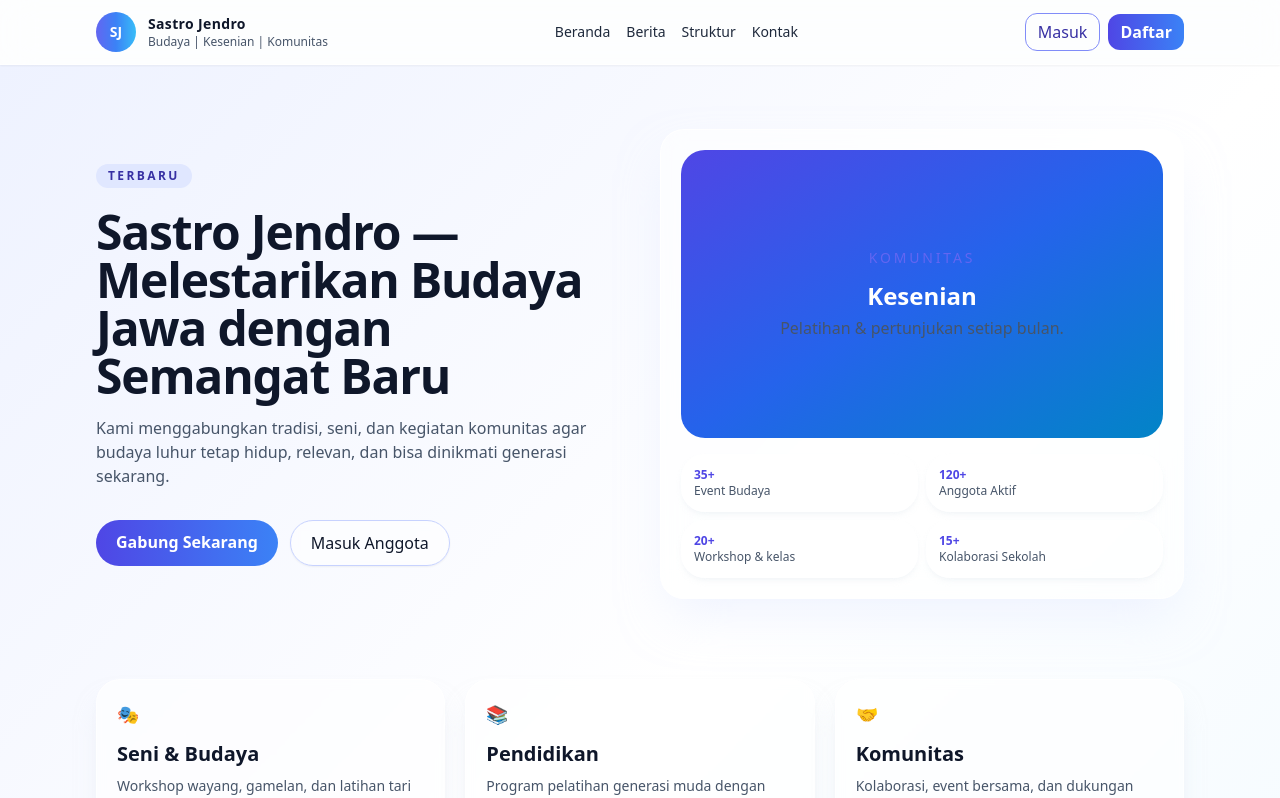
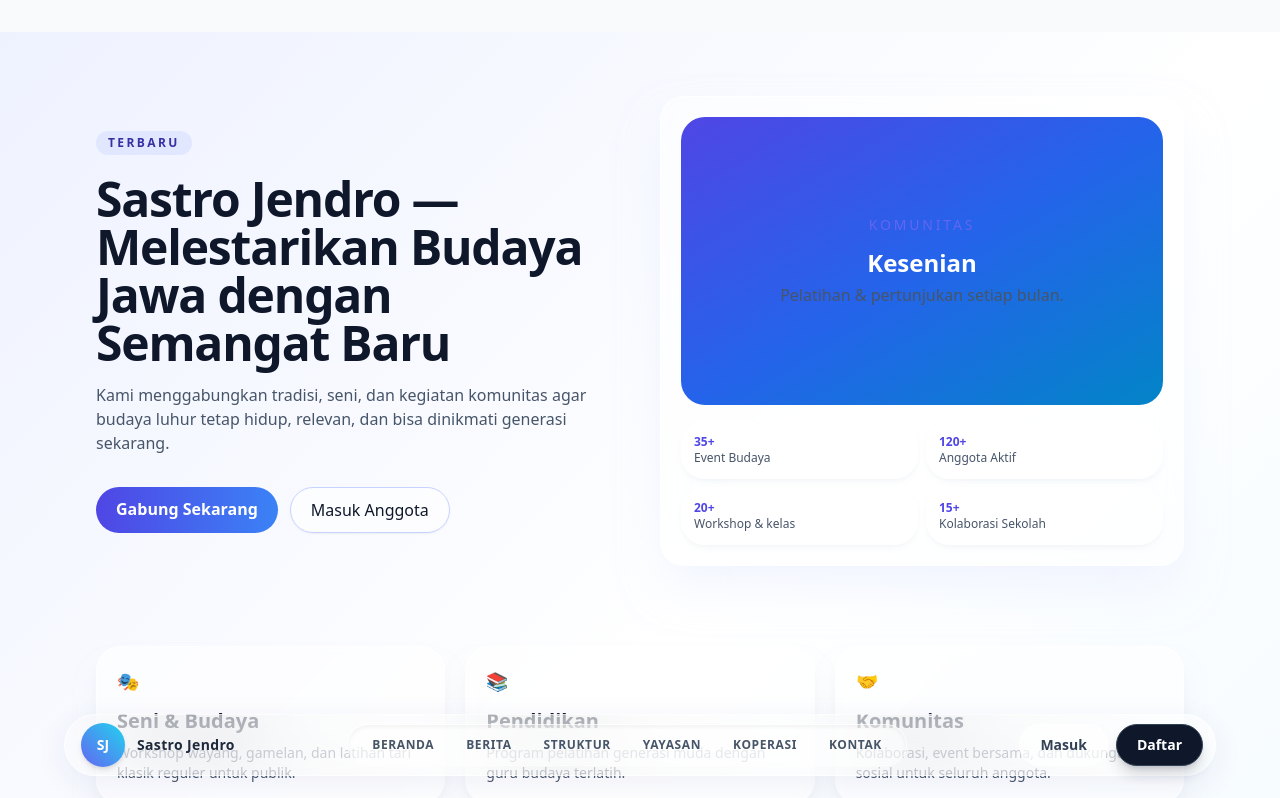
Before and after one commit to juanryz/sastro, a Nuxt app: page / in a window 1280 px wide. Shown: the top 798 px of the page. Built offline with nearby package versions, Linux system fonts and the light colour scheme.

Commit message:
feat(layout): move navbar to bottom fixed dock and add Yayasan/Koperasi menus

```diff
--- a/layouts/default.vue
+++ b/layouts/default.vue
@@ -1,33 +1,35 @@
 <template>
-  <div class="min-h-screen bg-slate-50 text-slate-900">
-    <header class="sticky top-0 z-50 backdrop-blur-lg bg-white/70 shadow-sm border-b border-white/60">
-      <div class="max-w-6xl mx-auto px-4 sm:px-6 lg:px-8">
-        <div class="flex items-center justify-between h-16">
-          <NuxtLink to="/" class="flex items-center gap-3">
-            <div class="w-10 h-10 rounded-3xl bg-gradient-to-r from-indigo-500 via-blue-500 to-sky-400 flex items-center justify-center text-sm font-extrabold text-white">SJ</div>
-            <div>
-              <p class="text-sm font-semibold tracking-wide">Sastro Jendro</p>
-              <p class="text-xs text-slate-600">Budaya | Kesenian | Komunitas</p>
-            </div>
-          </NuxtLink>
+  <div class="min-h-screen bg-slate-50 text-slate-900 pb-32 relative overflow-x-hidden">
+    <!-- Floating Bottom Navbar (Dock) -->
+    <header class="fixed bottom-6 left-1/2 -translate-x-1/2 z-50 w-[96%] max-w-6xl">
+      <div class="rounded-full backdrop-blur-2xl bg-white/40 shadow-[0_8px_32px_0_rgba(31,38,135,0.07)] border border-white/60 p-2 flex items-center justify-between">
+        <!-- Logo -->
+        <NuxtLink to="/" class="flex items-center gap-3 pl-2 group">
+          <div class="w-11 h-11 rounded-full bg-gradient-to-tr from-indigo-500 to-cyan-400 flex items-center justify-center text-sm font-black text-white shadow-md group-hover:shadow-lg group-hover:scale-105 transition-all duration-300">SJ</div>
+          <div class="hidden lg:block">
+            <p class="text-sm font-extrabold tracking-wide text-slate-800">Sastro Jendro</p>
+          </div>
+        </NuxtLink>
 
-          <div class="hidden md:flex items-center gap-4 text-sm font-medium text-slate-800">
-            <NuxtLink to="/" class="hover:text-indigo-600 transition">Beranda</NuxtLink>
-            <NuxtLink to="/berita" class="hover:text-indigo-600 transition">Berita</NuxtLink>
-            <NuxtLink to="/struktur" class="hover:text-indigo-600 transition">Struktur</NuxtLink>
-            <NuxtLink to="/kontak" class="hover:text-indigo-600 transition">Kontak</NuxtLink>
-          </div>
+        <!-- Navigation Menus -->
+        <nav class="hidden md:flex items-center bg-white/50 rounded-full px-2 py-1 shadow-inner border border-white/50">
+          <NuxtLink to="/" class="px-4 py-2 rounded-full text-xs font-bold uppercase tracking-wider text-slate-600 hover:bg-white hover:text-indigo-600 hover:shadow-sm transition-all duration-300">Beranda</NuxtLink>
+          <NuxtLink to="/berita" class="px-4 py-2 rounded-full text-xs font-bold uppercase tracking-wider text-slate-600 hover:bg-white hover:text-indigo-600 hover:shadow-sm transition-all duration-300">Berita</NuxtLink>
+          <NuxtLink to="/struktur" class="px-4 py-2 rounded-full text-xs font-bold uppercase tracking-wider text-slate-600 hover:bg-white hover:text-indigo-600 hover:shadow-sm transition-all duration-300">Struktur</NuxtLink>
+          <NuxtLink to="/yayasan" class="px-4 py-2 rounded-full text-xs font-bold uppercase tracking-wider text-slate-600 hover:bg-white hover:text-indigo-600 hover:shadow-sm transition-all duration-300">Yayasan</NuxtLink>
+          <NuxtLink to="/koperasi" class="px-4 py-2 rounded-full text-xs font-bold uppercase tracking-wider text-slate-600 hover:bg-white hover:text-indigo-600 hover:shadow-sm transition-all duration-300">Koperasi</NuxtLink>
+          <NuxtLink to="/kontak" class="px-4 py-2 rounded-full text-xs font-bold uppercase tracking-wider text-slate-600 hover:bg-white hover:text-indigo-600 hover:shadow-sm transition-all duration-300">Kontak</NuxtLink>
+        </nav>
 
-          <div class="flex items-center gap-2">
-
-            <NuxtLink to="/member/login" class="rounded-xl border border-indigo-400 px-3 py-1.5 text-indigo-600 hover:bg-indigo-100 text-indigo-800 transition">Masuk</NuxtLink>
-            <NuxtLink to="/register" class="rounded-xl bg-gradient-to-r from-indigo-600 to-blue-500 px-3 py-1.5 text-white font-semibold hover:opacity-90 transition">Daftar</NuxtLink>
-          </div>
+        <!-- Auth Buttons -->
+        <div class="flex items-center gap-2 pr-1">
+          <NuxtLink to="/member/login" class="rounded-full border border-white/80 bg-white/60 px-5 py-2.5 text-sm font-bold text-slate-700 hover:bg-white hover:shadow-md transition-all duration-300">Masuk</NuxtLink>
+          <NuxtLink to="/register" class="rounded-full bg-slate-900 border border-slate-700 px-5 py-2.5 text-sm font-bold text-white shadow-lg shadow-slate-900/20 hover:shadow-xl hover:-translate-y-0.5 transition-all duration-300">Daftar</NuxtLink>
         </div>
       </div>
     </header>
 
-    <main class="flex-grow">
+    <main class="flex-grow pt-8">
       <slot />
     </main>
 
@@ -43,6 +45,8 @@
             <li><NuxtLink to="/" class="hover:text-indigo-600">Beranda</NuxtLink></li>
             <li><NuxtLink to="/berita" class="hover:text-indigo-600">Berita</NuxtLink></li>
             <li><NuxtLink to="/struktur" class="hover:text-indigo-600">Struktur</NuxtLink></li>
+            <li><NuxtLink to="/yayasan" class="hover:text-indigo-600">Yayasan</NuxtLink></li>
+            <li><NuxtLink to="/koperasi" class="hover:text-indigo-600">Koperasi</NuxtLink></li>
             <li><NuxtLink to="/kontak" class="hover:text-indigo-600">Kontak</NuxtLink></li>
           </ul>
         </div>
```
